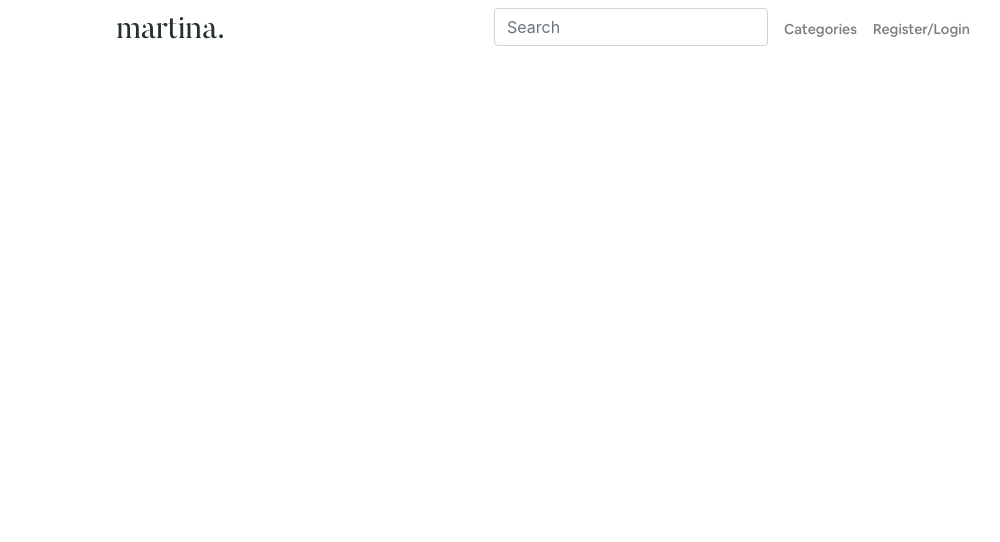
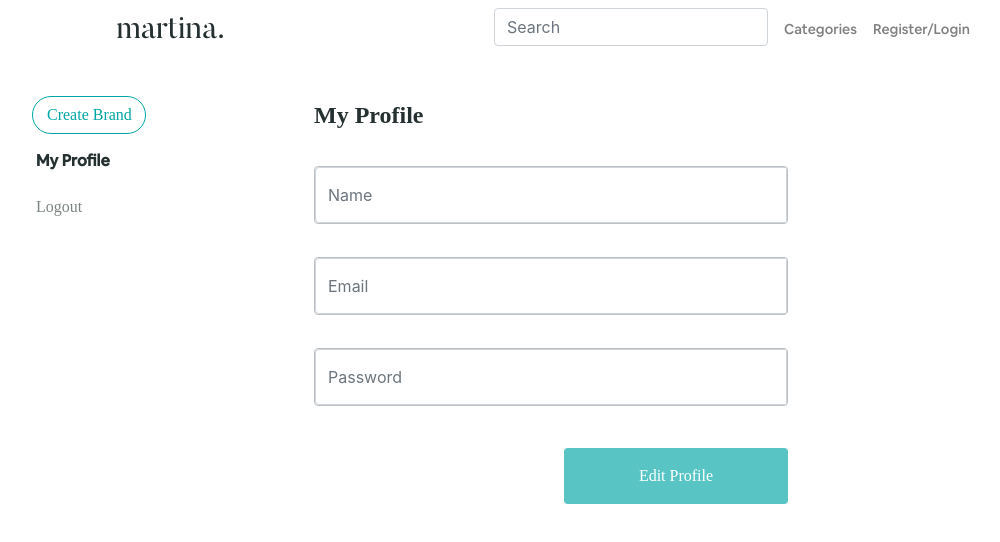
Before and after one commit to pf-ironhack/martinna-web, a React (Create React App) app: page /profile in a window 1280 px wide. Shown: the top 542 px of the page, without its empty margins (151-1151 px from the left). Built offline with nearby package versions, Linux system fonts and the light colour scheme.

Commit message:
feat: profile view created

```diff
--- a/src/App.js
+++ b/src/App.js
@@ -6,6 +6,7 @@ import { Switch, Route, Redirect } from 'react-router-dom';
 import Categories from './components/Categories';
 import Login from './components/auth/Login'
 import Register from './components/auth/Register'
+import Profile from './components/Profile';
 
 class App extends Component {
 
@@ -21,6 +22,7 @@ class App extends Component {
             <Route exact path="/categories" component={Categories}/>
             <Route exact path="/login" component={Login}/>
             <Route exact path="/register" component={Register}/>
+            <Route exact path="/profile" component={Profile}/>
           </Switch>
         </div>
       </div>
--- /dev/null
+++ b/src/components/Profile.css
@@ -0,0 +1,132 @@
+.BrandDiv {
+  margin-top: 48px;
+  margin-left: 98px;
+}
+.CreateProduct {
+  width: auto;
+  height: 40px;
+  border-radius: 20px;
+  border: solid 1px #00a6a6;
+  font-family: AirbnbCerealApp-Medium;
+  font-size: 16px;
+  font-weight: 500;
+  font-style: normal;
+  font-stretch: normal;
+  line-height: normal;
+  letter-spacing: normal;
+  color: #00a6a6;
+  padding-top: 9px;
+  padding-bottom: 10px;
+  padding-left: 14px;
+  padding-right: 13px;
+
+}
+
+.ProfileNav {
+  width: 76px;
+  height: 21px;
+  font-family: AirbnbCerealApp-Bold;
+  font-size: 16px;
+  font-weight: bold;
+  font-style: normal;
+  font-stretch: normal;
+  line-height: normal;
+  letter-spacing: normal;
+  color: #253031;
+  margin-left: 102px;
+  margin-top: 24px;
+}
+
+.MyProfile {
+  font-family: AirbnbCerealApp;
+  font-size: 16px;
+  font-weight: bold;
+  font-style: normal;
+  font-stretch: normal;
+  line-height: normal;
+  letter-spacing: normal;
+  color: #253031;
+}
+
+.LogOutDiv {
+  margin-top: 27px;
+  margin-bottom: 27px;
+}
+
+.LogOut {
+  font-family: AirbnbCerealApp-Book;
+  font-size: 16px;
+  font-weight: normal;
+  font-style: normal;
+  font-stretch: normal;
+  line-height: normal;
+  letter-spacing: normal;
+  color: #7c8383;
+}
+
+.ProfileTitle {
+  width: 114px;
+  height: 31px;
+  font-family: AirbnbCerealApp-Bold;
+  font-size: 24px;
+  font-weight: bold;
+  font-style: normal;
+  font-stretch: normal;
+  line-height: normal;
+  letter-spacing: normal;
+  color: #253031;
+  margin-top: 48px;
+
+}
+.ProfileNameDiv {
+  border-radius: 4px;
+  border: solid 1px #bdc0c1;
+  margin-top: 33px;
+  width: 474px;
+}
+
+.ProfileName {
+  height: 56px;
+}
+
+.ProfileEmailDiv {
+  border-radius: 4px;
+  border: solid 1px #bdc0c1;
+  margin-top: 33px;
+  width: 474px;
+}
+
+.ProfileEmail {
+  height: 56px;
+}
+
+.ProfilePassDiv {
+  border-radius: 4px;
+  border: solid 1px #bdc0c1;
+  margin-top: 33px;
+  width: 474px;
+}
+
+.ProfilePass {
+  height: 56px;
+}
+
+.ButtonProfile {
+  width: 224px;
+  height: 56px;
+  border-radius: 4px;
+  background-color: #00a6a6;
+  margin-top: 42px;
+  margin-left: 250px;
+  color: #ffffff;
+
+  font-family: AirbnbCerealApp-Medium;
+  font-size: 16px;
+  font-weight: 500;
+  font-style: normal;
+  font-stretch: normal;
+  line-height: normal;
+  letter-spacing: normal;
+  text-align: center;
+  color: #ffffff;
+}
--- /dev/null
+++ b/src/components/Profile.js
@@ -0,0 +1,161 @@
+import React, { Component } from 'react'
+import authService from '../services/AuthService';
+import { Redirect, Link } from 'react-router-dom';
+import { withAuthConsumer } from '../contexts/AuthStore'
+import { withRouter } from 'react-router-dom';
+import './Profile.css'
+
+const emailPattern = /(.+)@(.+){2,}\.(.+){2,}/i;
+
+const validators = {
+  email: (value) => {
+    let error;
+    if (!value || value === '') {
+      error = 'Email is required';
+    } else if (!emailPattern.test(value)) {
+      error = 'Invalid email format';
+    }
+    return error;
+  },
+  password: (value) => {
+    let error;
+    if (!value) {
+      error = 'Password is required';
+    } else if (!value.length >= 8) {
+      error = 'Password must contains at least 8 characters';
+    }
+    return error;
+  }
+}
+
+class Profile extends Component {
+
+  state = {
+    user: {
+      email: '',
+      password: ''
+    },
+    errors: {},
+    touch: {},
+    authenticated: false
+  }
+
+  onSubmit = (event) => {
+    event.preventDefault();
+
+    if (!this.hasErrors()) {
+      authService.authenticate(this.state.user)
+      .then(
+        (user) => {
+          this.setState({ authenticated: true });
+          this.props.onUserChange(user);
+        },
+        (error) => {
+          const { message, errors } = error.response.data;
+          this.setState({
+            errors: {
+              ...this.state.errors,
+              ...errors,
+              password: message
+            }
+          })
+        }
+      )
+    }
+
+  }
+
+  handleChange = (event) => {
+    const { name, value } = event.target;
+    this.setState({
+      user: {
+        ...this.state.user,
+        [name]: value
+      },
+      errors: {
+        ...this.state.errors,
+        [name]: validators[name] && validators[name](value)
+      }
+    })
+  }
+
+  handleBlur = (event) => {
+    const { name } = event.target;
+    this.setState({
+      touch: {
+        ...this.state.touch,
+        [name]: true
+      }
+    })
+  }
+
+  handleLogout = () => {
+    authService.logout()
+      .then(() => {
+        const { history } = this.props;
+        this.props.onUserChange({});
+        history.push('/login');
+      })
+  }
+
+  hasErrors = () => Object.keys(this.state.user)
+    .some(attr => validators[attr] && validators[attr](this.state.user[attr]))
+
+  render() {
+    const { touch, errors, user } = this.state;
+    if (this.state.authenticated) {
+      return (<Redirect to="/categories" />);
+    } else {
+      return (
+
+        <div class="container">
+          <div class="row">
+            <div class="col-4">
+              <div className="BrandDiv">
+                <Link className="CreateProduct" to="#">Create Brand</Link>
+              </div>
+              <div className="ProfileNav">
+                <div className="">
+                  <Link className="MyProfile" to="/profile">My Profile</Link>
+                </div>
+                <div className="LogOutDiv">
+                  <Link className="LogOut" onClick={this.handleLogout} to="/logout">Logout</Link>
+                </div>
+              </div>
+            </div>
+
+            <div class="col-8">
+              <form onSubmit={this.onSubmit}>
+                <div className="ProfileTitle">
+                  <p>My Profile</p>
+                </div>
+
+                <div className="ProfileNameDiv input-group mb-2">
+                  <input type="text" className={`ProfileName form-control ${touch.name && errors.name && 'is-invalid'}`} name="name" placeholder="Name" onChange={this.handleChange} value={user.name} onBlur={this.handleBlur} />
+                  <div className="invalid-feedback">{errors.name}</div>
+                </div>
+
+                <div className="ProfileEmailDiv input-group mb-2">
+                  <input type="text" className={`ProfileEmail form-control ${touch.email && errors.email && 'is-invalid'}`} name="email" placeholder="Email" onChange={this.handleChange} value={user.email} onBlur={this.handleBlur} />
+                  <div className="invalid-feedback">{errors.email}</div>
+                </div>
+
+                <div className="ProfilePassDiv input-group mb-2">
+                  <input type="password" className={`ProfilePass form-control ${touch.password && errors.password && 'is-invalid'}`} name="password" placeholder="Password" onChange={this.handleChange} value={user.password} onBlur={this.handleBlur}/>
+                  <div className="invalid-feedback">{errors.password}</div>
+                </div>
+
+                <div className="from-actions">
+                  <button type="submit" className="ButtonProfile btn btn-block" disabled={this.hasErrors()}>Edit Profile</button>
+                </div>
+              </form>
+            </div>
+          </div>
+        </div>
+
+
+      );
+    }
+  }
+}
+export default withAuthConsumer(withRouter(Profile));
--- a/src/components/brandcard/Card.js
+++ b/src/components/brandcard/Card.js
@@ -2,28 +2,39 @@ import React, { Component } from 'react';
 
 import './Card.css'
 
-const Card = (props) => {
+class Card extends Component {
+
+  state = {
+    userLikes: []
+  }
+
+  handleLike = () => {
+
+  }
+
+  render() {
     return (
       // <div className="Card">
         <div className="card mb-3 Card" style={{maxWidth: 624 + "px", marginLeft: 252 + "px" }}>
           <div className="row no-gutters">
             <div className="col-md-2">
-            <img src={props.logo} className="Img card-img" alt="..."/>
+              <img src={this.props.logo} className="Img card-img" alt="..."/>
             </div>
             <div className="col-md-8">
               <div className="card-body">
-              <h5 className="TitleCard" style={{width: 384 + "px"}}>{props.title}</h5>
-              <p className="DescriptionCard" style={{width: 384 + "px", height: 21 + "px"}}>{props.description.substr(0, 49)+"..."}</p>
-              <p className="Category"><small className="text-muted">{props.tags[0]}</small></p>
+                <a className="TitleCard" href={this.props.webLink} >{this.props.title.length > 20 ? this.props.title.substr(0, 20)+"..." : this.props.title}</a>
+                <p className="DescriptionCard" style={{width: 384 + "px", height: 21 + "px"}}>{this.props.description.substr(0, 49)+"..."}</p>
+                <p className="Category"><small className="text-muted">{this.props.tags[0]}</small></p>
               </div>
             </div>
             <div className="col-md-2">
-          <p className="Vote" style={{width: 64 + "px", height: 72 + "px", borderRadius: 4 + "px", border: "green"}}>{props.userLikes.length}</p>
+            <p className="Vote" style={{width: 64 + "px", height: 72 + "px", borderRadius: 4 + "px", border: "green"}}>{this.props.userLikes.length}</p>
             </div>
           </div>
         </div>
       // </div>
      );
   }
+}
 
 export default Card;
--- a/src/components/misc/NavBar.css
+++ b/src/components/misc/NavBar.css
@@ -18,6 +18,10 @@
   margin-right: 247.5px;
 }
 
+.LoginYes {
+  width: 100px;
+}
+
 .NavList {
   width: 74px;
   height: 18px;
--- a/src/components/misc/NavBar.js
+++ b/src/components/misc/NavBar.js
@@ -40,9 +40,20 @@ class NavBar extends Component {
             <li className="nav-item">
               <a className="nav-link" href="/categories">Categories <span className="sr-only">(current)</span></a>
             </li>
-            <li className="Login nav-item">
-              <a className="nav-link" href="/register">Register/Login</a>
-            </li>
+            { !user.email && (
+              <Fragment>
+              <li className="Login nav-item">
+                <a className="nav-link" href="/register">Register/Login</a>
+              </li>
+              </Fragment>
+            )}
+            { user.email && (
+              <Fragment>
+              <li className="Login nav-item">
+                <a className="LoginYes nav-link" href="/profile" >Hi {user.name}!</a>
+              </li>
+              </Fragment>
+            )}
           </ul>
 
         </div>
@@ -51,4 +62,4 @@ class NavBar extends Component {
   }
 }
 
-export default NavBar;
+export default withAuthConsumer(withRouter(NavBar))
--- a/src/components/topcategories/CardRed.js
+++ b/src/components/topcategories/CardRed.js
@@ -8,7 +8,7 @@ const CardRed = (props) => {
       <div className="row no-gutters">
         <div className="col-md-8">
           <div className="card-body">
-            <h5 className="TitleRed card-title">{props.title.length > 20 ? props.title.substr(0, 20)+"..." : props.title}</h5>
+            <a className="TitleRed" href={props.webLink} >{props.title.length > 20 ? props.title.substr(0, 20)+"..." : props.title}</a>
             <p className="DescriptionRed card-text">{props.description.substr(0, 49)+"..."}</p>
           </div>
         </div>
```
Lines whose indentation alone changed are shown as unchanged.
